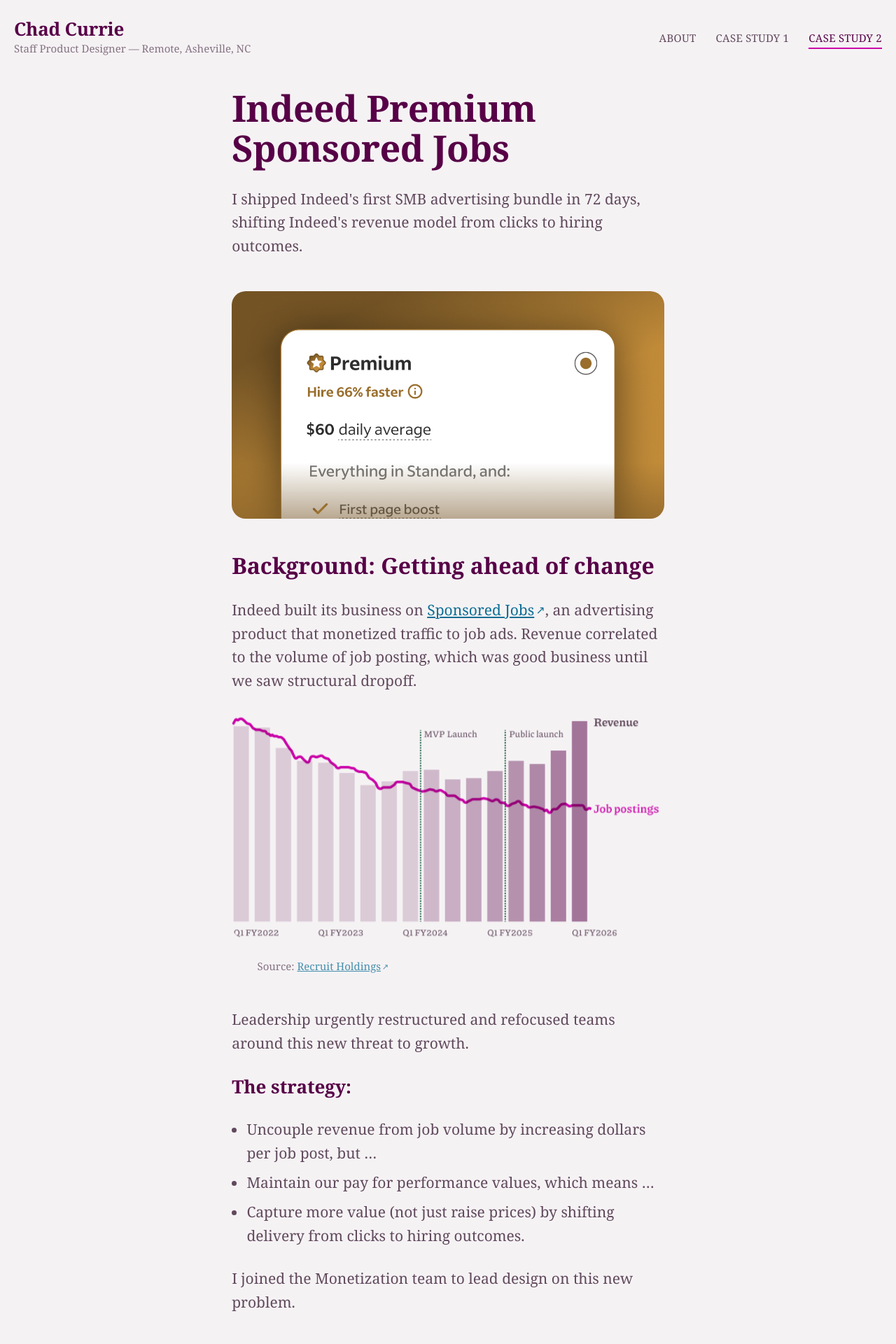
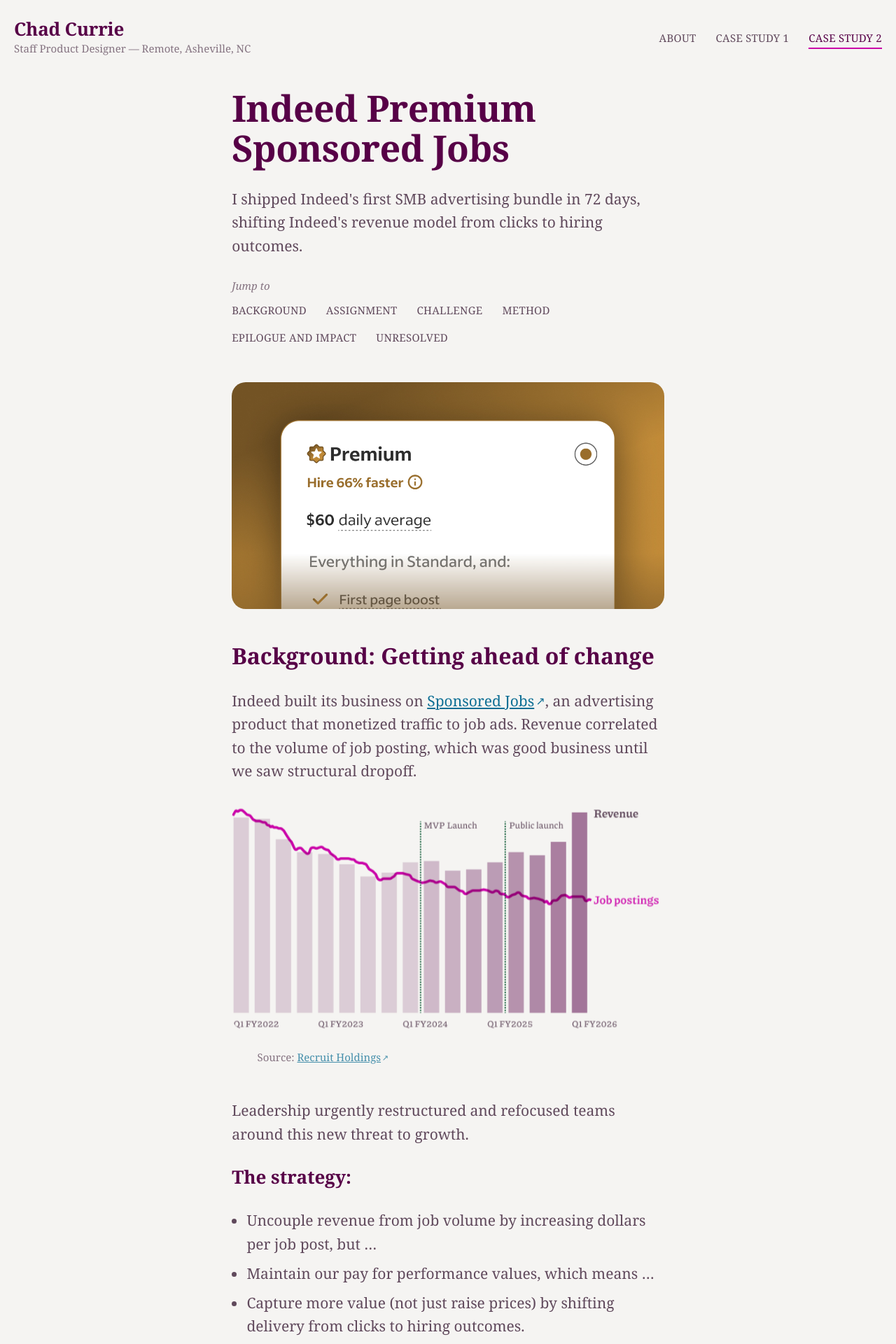
Before and after one commit to chadcurrie/chadcurrie.com, a Jekyll site: the page built from case-study-2/index.html, in a window 1280 px wide. Shown: the top 1920 px of the page at 70% size. Built offline with Jekyll 4.4.1, drawn with Linux system fonts in a browser that asks for light colours; some web fonts are replaced.

Commit message:
Add "Jump to" in-page nav; adjust background color
- Add jump-to section links to all three pages (hidden on mobile),
  styled with a small italic "Jump to" label above the nav-style links
- Update --color-bg to #f5f4f2, reads warmer/less gray

Co-Authored-By: Claude Sonnet 5 <noreply@anthropic.com>

```diff
--- a/assets/css/style.css
+++ b/assets/css/style.css
@@ -8,7 +8,7 @@
   /* ---- Color ----------------------------------------------------------
      "Primary" = default use. "Strong" = higher-contrast variant of the
      same role (deeper background, darker/blacker text). */
-  --color-bg: #f5f2f4;          /* page background */
+  --color-bg: #f5f4f2;          /* page background */
   --color-bg-strong: #ded9cd;   /* deeper version of bg, for contrast blocks/footer */
   --color-fg: #60495c;          /* body text */
   --color-fg-strong: #570047;   /* headline text */
@@ -392,6 +392,57 @@ a[target="_blank"]::after {
 }
 
 /* =========================================================================
+   JUMP TO (in-page section links)
+   Same visual language as the masthead nav — small, uppercase, quiet —
+   so it reads as wayfinding, not body content. No scroll-spy/"current
+   section" state on purpose: that needs JS to track scroll position,
+   which is more moving parts than this earns.
+   ========================================================================= */
+
+.jump-to {
+  display: flex;
+  flex-wrap: wrap;
+  gap: var(--space-1) var(--space-3);
+  font-size: var(--text-2);
+  letter-spacing: 0.02em;
+  text-transform: uppercase;
+}
+
+/* A mini eyebrow above the links — italic, sentence case, no
+   letter-spacing — so it reads as a quiet label introducing the row
+   rather than another nav item, even though it lives in the same
+   uppercase/letter-spaced flex row. */
+.jump-to__label {
+  flex-basis: 100%;
+  font-style: italic;
+  font-weight: var(--weight-body);
+  letter-spacing: normal;
+  text-transform: none;
+  color: var(--color-fg);
+  opacity: 0.75;
+}
+
+.jump-to a {
+  color: var(--color-fg);
+  text-decoration: none;
+  padding-block: 0.15rem;
+  border-bottom: 2px solid transparent;
+}
+
+.jump-to a:hover {
+  color: var(--color-fg-strong);
+  border-bottom-color: var(--color-accent);
+}
+
+/* Hide on phones — six wrapped label rows above the fold isn't worth
+   it when the whole point is a short page-length scroll anyway. */
+@media (max-width: 40rem) {
+  .jump-to {
+    display: none;
+  }
+}
+
+/* =========================================================================
    CASE STUDY PROMOS
    Two-up grid of clickable cards linking into the case studies, sized
    to match a medium image. Stacks to one column on phones.
--- a/case-study-2/index.html
+++ b/case-study-2/index.html
@@ -9,6 +9,16 @@ description: "How I shipped Indeed's first SMB advertising bundle in 72 days, sh
 <div class="prose">
   <h1>Indeed Premium Sponsored Jobs</h1>
   <p>I shipped Indeed's first SMB advertising bundle in 72 days, shifting Indeed's revenue model from clicks to hiring outcomes.</p>
+
+  <nav class="jump-to" aria-label="Sections on this page">
+    <span class="jump-to__label">Jump to</span>
+    <a href="#background">Background</a>
+    <a href="#assignment">Assignment</a>
+    <a href="#challenge">Challenge</a>
+    <a href="#method">Method</a>
+    <a href="#epilogue">Epilogue and impact</a>
+    <a href="#unresolved">Unresolved</a>
+  </nav>
 </div>
 
 <figure class="media media--small">
@@ -16,7 +26,7 @@ description: "How I shipped Indeed's first SMB advertising bundle in 72 days, sh
 </figure>
 
 <div class="prose">
-  <h2>Background: Getting ahead of change</h2>
+  <h2 id="background">Background: Getting ahead of change</h2>
   <p>Indeed built its business on <a href="https://www.indeed.com/hire/cs/sponsored-jobs" target="_blank" rel="noopener noreferrer">Sponsored Jobs</a>, an advertising product that monetized traffic to job ads. Revenue correlated to the volume of job posting, which was good business until we saw structural dropoff.</p>
 </div>
 
@@ -36,7 +46,7 @@ description: "How I shipped Indeed's first SMB advertising bundle in 72 days, sh
   </ul>
   <p>I joined the Monetization team to lead design on this new problem.</p>
 
-  <h2>Assignment: New product for new revenue</h2>
+  <h2 id="assignment">Assignment: New product for new revenue</h2>
   <p>The CEO gave us the shape of this new product in two points:</p>
   <ol>
     <li><strong>Bundle</strong> Indeed's best hiring tools into Sponsored Jobs.</li>
@@ -65,7 +75,7 @@ description: "How I shipped Indeed's first SMB advertising bundle in 72 days, sh
 </blockquote>
 
 <div class="prose">
-  <h2>Challenge: Align eight teams in one experience</h2>
+  <h2 id="challenge">Challenge: Align eight teams in one experience</h2>
   <p>Product leadership gave us the features that would compose the new Premium bundle. I unified them into one flow, synthesizing the product experience in partnership with the following teams:</p>
   <ol>
     <li><strong>Monetization (my home team):</strong> Drive adoption of the new top tier product.</li>
@@ -78,7 +88,7 @@ description: "How I shipped Indeed's first SMB advertising bundle in 72 days, sh
     <li><strong>Job search:</strong> Allow employers to present company branding on their Premium job listing.</li>
   </ol>
 
-  <h2>Method: Derisk, ship, learn</h2>
+  <h2 id="method">Method: Derisk, ship, learn</h2>
   <p>Leadership asked us to ship whole experiences and learn in production rather than run sequenced A/B tests, which was our usual mode. I worked in three phases:</p>
   <ol>
     <li>Shake out assumptions</li>
@@ -154,7 +164,7 @@ description: "How I shipped Indeed's first SMB advertising bundle in 72 days, sh
 </figure>
 
 <div class="prose">
-  <h2>Epilogue and impact</h2>
+  <h2 id="epilogue">Epilogue and impact</h2>
   <p>Premium ramped up over months to become the global standard advertising product, rolling out to Great Britain, Canada, France, and Japan. It went on to be cited in earnings calls as a primary driver of US revenue growth during a stretch of declining job postings.</p>
 
   <div class="stat-row stat-row--2col">
@@ -184,7 +194,7 @@ description: "How I shipped Indeed's first SMB advertising bundle in 72 days, sh
 
 <div class="callout media--parallax">
   <div class="prose">
-    <h2>Unresolved: How to think about Matched Candidates?</h2>
+    <h2 id="unresolved">Unresolved: How to think about Matched Candidates?</h2>
     <p>After public release, employers used Matched Candidates infrequently. Those who did invite candidates to apply reported higher quality applications, higher response rates from job seekers, and faster time to hire. But ultimately, the inertia of daily habits blunts even good design for those small businesses who don't source regularly.</p>
     <p>So why keep it? Premium confirmed a lesson for us that features can validate purchase, even if they're not widely used. Matched Candidates was cited in several studies as a top value feature. It's aspirational. Buy for the clicks, feel good about the extra features. While we set out to shift value away from ad visibility, Indeed's small business customers know and love us for the visibility and it's a hard belief to change.</p>
   </div>
```
Also changed, not shown: case-study-1/index.html (+16 -6 lines), index.html (+14 -5 lines).
